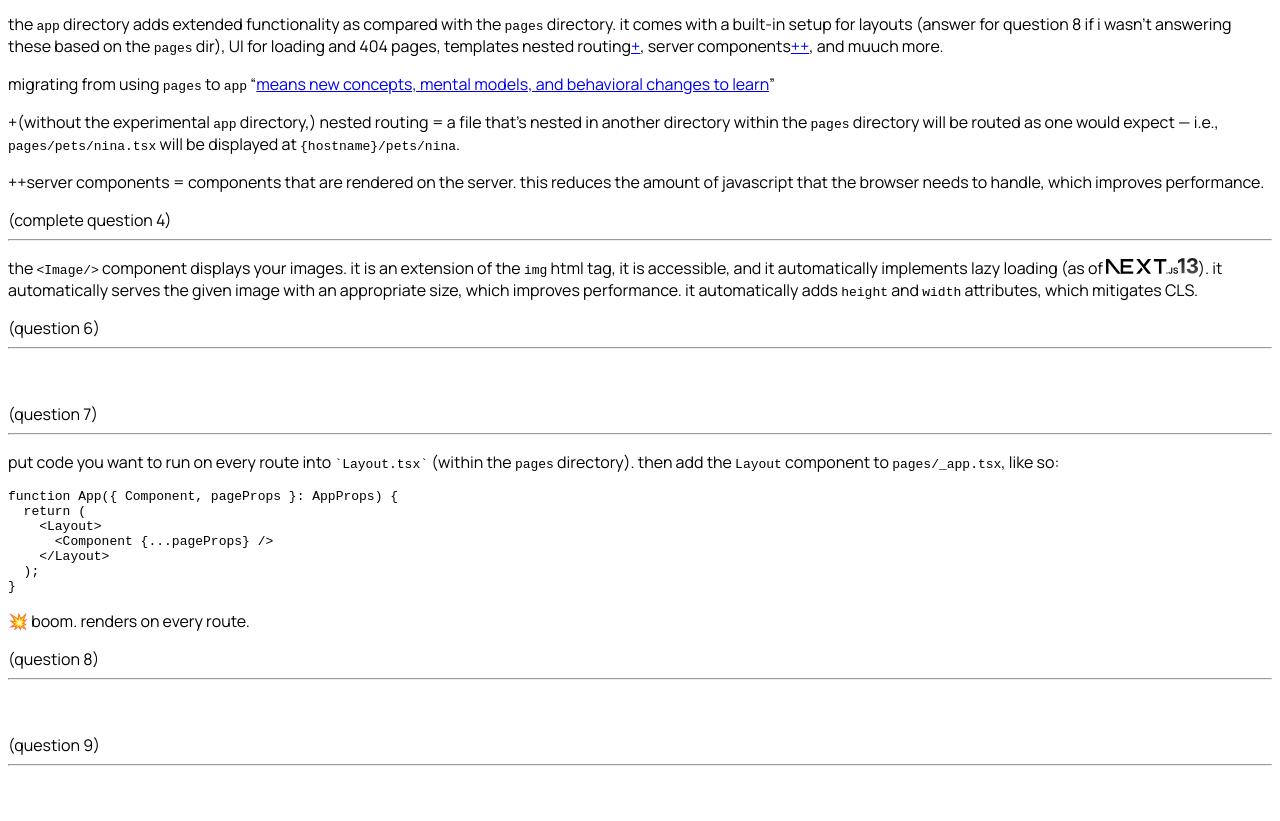
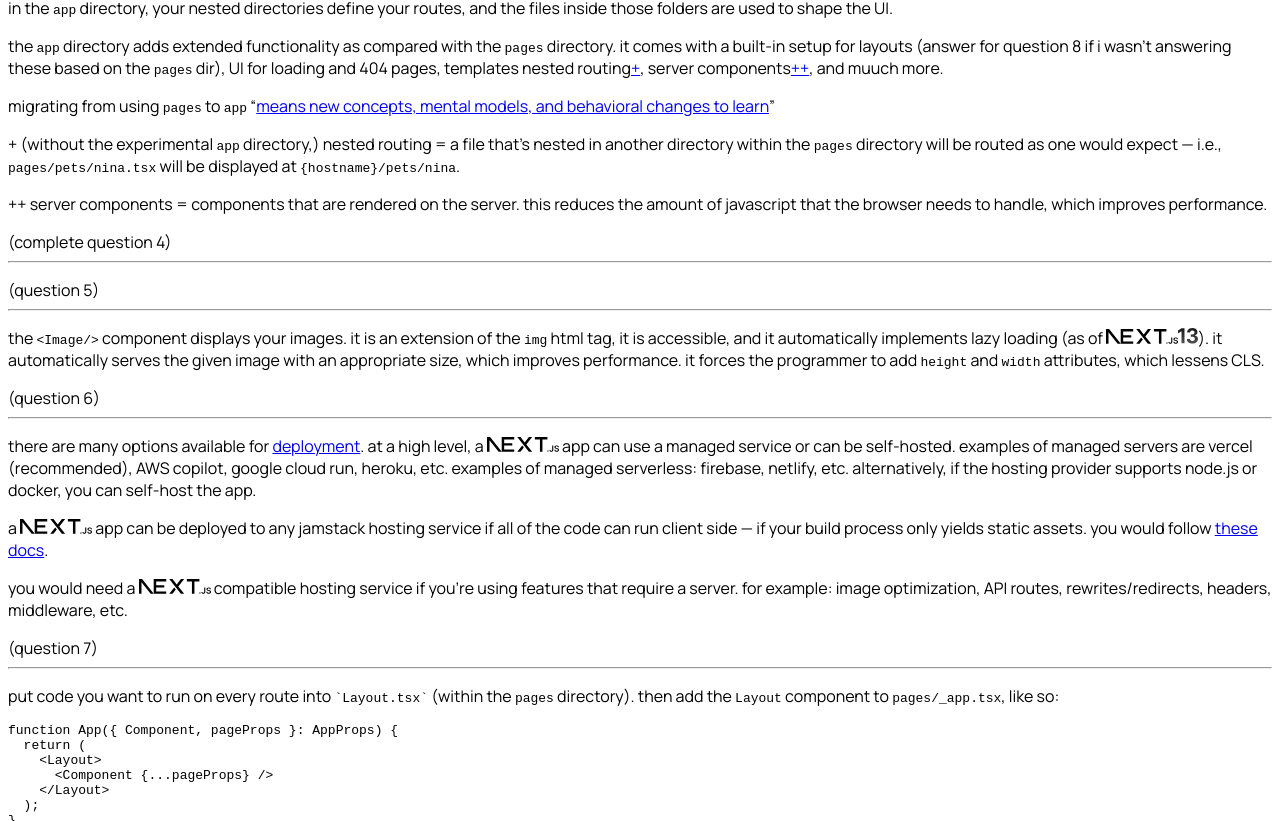
Before and after one commit to alex-anson/glowing-lamp, a Next.js app: page /awesome in a window 1280 px wide. Shown: the part 434-1255 px from the top of the page. Built offline with nearby package versions, Linux system fonts and the light colour scheme.

Commit message:
style & answer #7

```diff
--- a/src/pages/awesome.tsx
+++ b/src/pages/awesome.tsx
@@ -13,14 +13,12 @@
       <p className="text-center">
         <span className="bg-teal-300 text-gray-900 px-1 pb-0.5">note:</span>{" "}
         this example repo does not use the <Code text="app" /> directory because
+        <br />
         it is{" "}
-        <a
-          className="border-b-2 border-current hover:text-teal-600 transition-colors"
+        <Hyperlink
           href="https://beta.nextjs.org/docs/upgrade-guide#migrating-from-pages-to-app"
-          target="_blank"
-        >
-          not suitable for production
-        </a>
+          text="not suitable for production"
+        />
         , as of now.
         <a className="text-teal-500" href="#ifContentChanges">
           *** <span className="text-xs">click me</span>
@@ -35,7 +33,6 @@
         will be a new {getNextJsLogo()} project with tailwind installed and
         ready to go. <Code text="app-name" /> will be created in the directory
         you run the command from.
-        <br />
       </p>
       <Answers text="(questions 1 & 2)" />
       <hr className="border-gray-500 h-1 w-full" />
@@ -45,7 +42,7 @@
         this is done automagically... i.e., i made this{" "}
         <Code text="`awesome.tsx`" /> file within the <Code text="pages" />{" "}
         directory, and you&#39;re viewing it on{" "}
-        <Code text="localhost:{port}/awesome" />.<br />
+        <Code text="localhost:{port}/awesome" />.
       </p>
       {/* this <p> tag exists solely to override/improve spacing, since there
       isn't an <hr /> between the above paragraph and below div */}
@@ -82,55 +79,81 @@
         </p>
         <p>
           migrating from using <Code text="pages" /> to <Code text="app" /> “
-          <a
-            className="border-b-2 border-current hover:text-teal-600 transition-colors"
+          <Hyperlink
             href="https://beta.nextjs.org/docs/upgrade-guide#migrating-from-pages-to-app"
-            target="_blank"
-          >
-            means new concepts, mental models, and behavioral changes to learn
-          </a>
+            text="means new concepts, mental models, and behavioral changes to learn"
+          />
           ”
         </p>
+        <div className="flex flex-col gap-6 bg-gray-800 text-lg mx-4 px-6 py-4 rounded-md">
           <p>
             <span id="nestedRoute" className="text-teal-500 font-black">
               +
-          </span>
+            </span>{" "}
             (without the experimental <Code text="app" /> directory,) nested
             routing = a file that&#39;s nested in another directory within the{" "}
             <Code text="pages" /> directory will be routed as one would expect
-          &mdash; i.e., <Code text="pages/pets/nina.tsx" /> will be displayed at{" "}
-          <Code text="{hostname}/pets/nina" />.
+            &mdash; i.e., <Code text="pages/pets/nina.tsx" /> will be displayed
+            at <Code text="{hostname}/pets/nina" />.
           </p>
           <p>
             <span id="serverComp" className="text-teal-500 font-black">
               ++
-          </span>
+            </span>{" "}
             server components = components that are rendered on the server. this
             reduces the amount of javascript that the browser needs to handle,
             which improves performance.
-          <br />
           </p>
+        </div>
         <Answers text="(complete question 4)" />
       </div>
       <hr className="border-gray-500 h-1 w-full" />
-
-      {/* TODO: #5 goes here. */}
+      <p>{/* TODO: #5 goes here. */}</p>
+      <Answers text="(question 5)" />
+      <hr className="border-gray-500 h-1 w-full" />
       <p>
         the <Code text="<Image/>" /> component displays your images. it is an
         extension of the <Code text="img" /> html tag, it is accessible, and it
         automatically implements lazy loading (as of {getNextJsLogo()}
         {getThirteenLogo()}). it automatically serves the given image with an
-        appropriate size, which improves performance. it automatically adds{" "}
-        <Code text="height" /> and <Code text="width" /> attributes, which
-        mitigates CLS.
-        <br />
+        appropriate size, which improves performance. it forces the programmer
+        to add <Code text="height" /> and <Code text="width" /> attributes,
+        which lessens CLS.
       </p>
       <Answers text="(question 6)" />
       <hr className="border-gray-500 h-1 w-full" />
+      <div className="flex flex-col gap-6">
         <p>
-        {/* TODO: #7 goes here. */}
-        <br />
+          there are <span className="font-bold">many</span> options available
+          for{" "}
+          <Hyperlink
+            href="https://nextjs.org/docs/deployment"
+            text="deployment"
+          />
+          . at a high level, a {getNextJsLogo()} app can use a managed service
+          or can be self-hosted. examples of managed servers are vercel
+          (recommended), AWS copilot, google cloud run, heroku, etc. examples of
+          managed serverless: firebase, netlify, etc. alternatively, if the
+          hosting provider supports node.js or docker, you can self-host the
+          app.
         </p>
+        <p>
+          a {getNextJsLogo()} app can be deployed to any jamstack hosting
+          service if all of the code can run client side &mdash; if your build
+          process only yields static assets. you would follow{" "}
+          <Hyperlink
+            href="https://nextjs.org/docs/advanced-features/static-html-export"
+            text="these docs"
+          />
+          .
+        </p>
+        <p>
+          you would need a {getNextJsLogo()} compatible hosting service if
+          you&#39;re using features that require a server. for example: image
+          optimization, API routes, rewrites/redirects, headers, middleware,
+          etc.
+        </p>
+      </div>
       <Answers text="(question 7)" />
       <hr className="border-gray-500 h-1 w-full" />
       <p>
@@ -142,22 +165,13 @@
       <pre className="-mt-4 text-teal-400 leading-3">
         <CodeBlock text={getAppTsxCode()} classes="text-xs sm:text-base" />
       </pre>
-      <p className="-mt-4 self-start">
-        💥 boom. renders on every route.
-        <br />
-      </p>
+      <p className="-mt-4 self-start">💥 boom. renders on every route.</p>
       <Answers text="(question 8)" />
       <hr className="border-gray-500 h-1 w-full" />
-      <p>
-        {/* TODO: #9 goes here. */}
-        <br />
-      </p>
+      <p>{/* TODO: #9 goes here. */}</p>
       <Answers text="(question 9)" />
       <hr className="border-gray-500 h-1 w-full" />
-      <p>
-        {/* TODO: #10 goes here. */}
-        <br />
-      </p>
+      <p>{/* TODO: #10 goes here. */}</p>
       <Answers text="(question 10)" />
 
       <hr className="border-gray-500 h-1 w-full mt-14" />
@@ -175,13 +189,10 @@
       </p>
       <hr className="border-gray-500 h-1 w-16" />
       <p>
-        <a
-          className="border-b-2 border-current hover:text-teal-600 transition-colors"
+        <Hyperlink
           href="https://www.makeuseof.com/nextjs-13-working-of-app-directory/"
-          target="_blank"
-        >
-          good source
-        </a>{" "}
+          text="good source"
+        />{" "}
         for answering #4
       </p>
     </div>
@@ -254,3 +265,15 @@
     </span>
   );
 }
+
+function Hyperlink(props: { href: string; text: string }): JSX.Element {
+  return (
+    <a
+      className="border-b-2 border-current hover:text-teal-600 transition-colors"
+      href={props.href}
+      target="_blank"
+    >
+      {props.text}
+    </a>
+  );
+}
```
Lines whose indentation alone changed are shown as unchanged.
